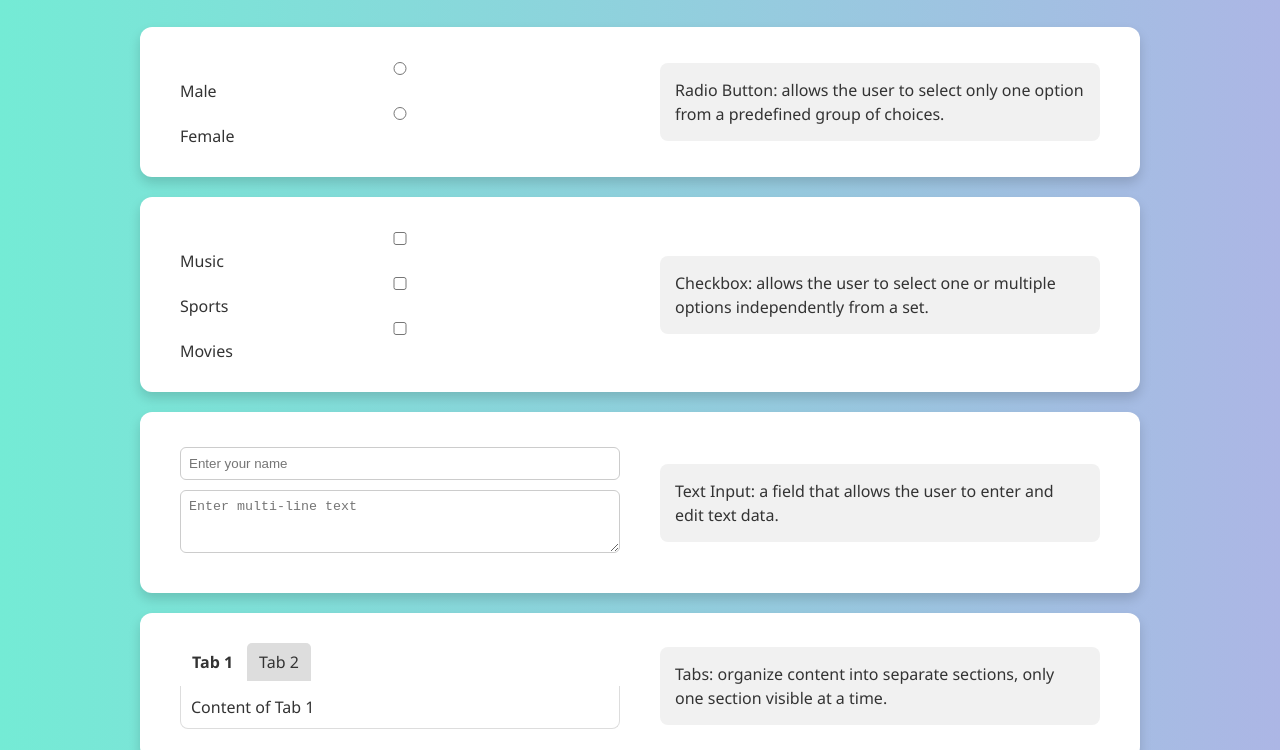
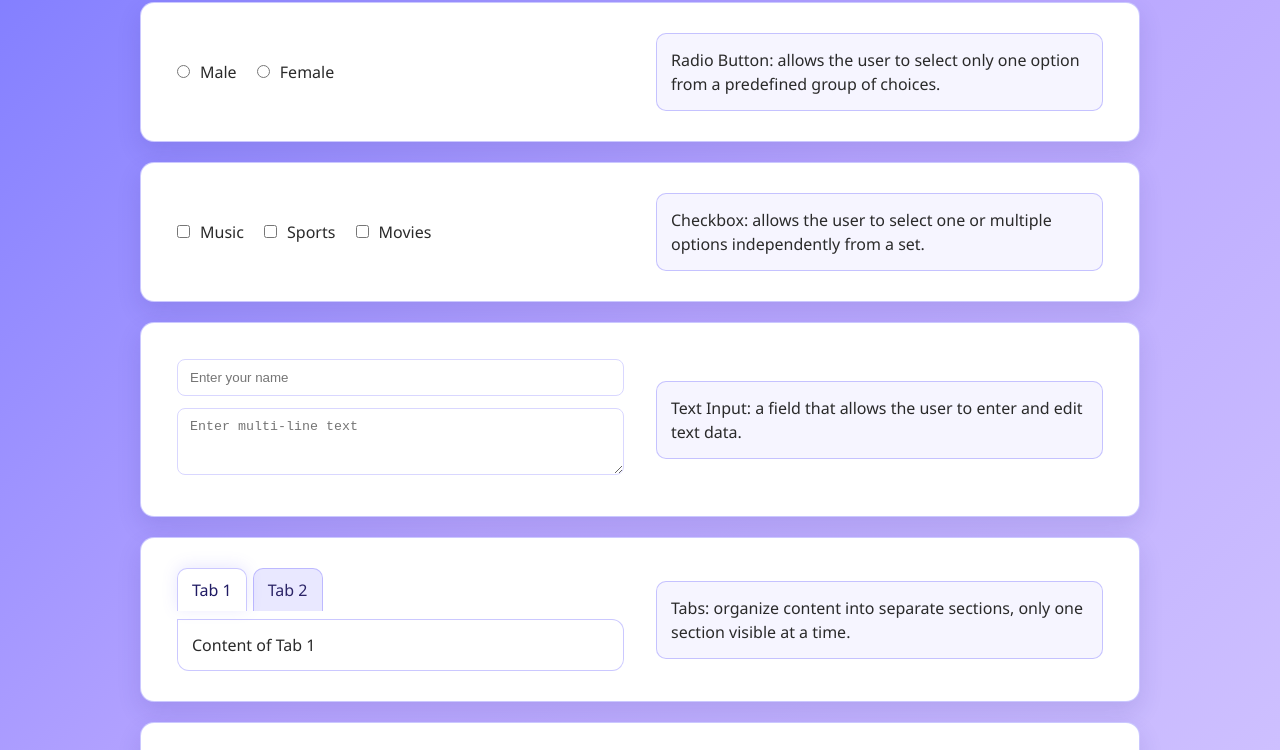
Before and after one commit to Byblosean/UI_elemetnts, a plain HTML site: page index.html in a window 1280 px wide. Shown: the part 97-847 px from the top of the page. Drawn offline with Linux system fonts and the light colour scheme.

Commit message:
fixUpdate index.html

```diff
--- a/index.html
+++ b/index.html
@@ -1,129 +1,120 @@
 <!DOCTYPE html>
 <html lang="en">
 <head>
-<meta charset="UTF-8">
-<meta name="viewport" content="width=device-width, initial-scale=1.0">
+<meta charset="UTF-8" />
+<meta name="viewport" content="width=device-width, initial-scale=1.0"/>
 <title>UI Controls Showcase</title>
 <style>
-  body {
-    font-family: 'Segoe UI', Tahoma, Geneva, Verdana, sans-serif;
-    background: linear-gradient(to right, #74ebd5, #acb6e5);
-    margin: 0;
-    padding: 20px;
-    color: #333;
+  :root{
+    --violet:#6c63ff;
+    --violet-600:#5848c2;
+    --violet-200:#c6c2ff;
+    --ink:#22223b;
+    --paper:#ffffff;
+    --soft:#f6f5ff;
+    --border: rgba(108,99,255,.35);
   }
-  h1 {
-    text-align: center;
-    margin-bottom: 40px;
-    color: #222;
+
+  body{
+    font-family: "Segoe UI", Tahoma, Geneva, Verdana, sans-serif;
+    background: linear-gradient(135deg, #7f7cff 0%, #b8a6ff 35%, #e3d9ff 100%);
+    margin:0; padding:24px; color:#2a2a2a;
   }
-  .container {
-    max-width: 1000px;
-    margin: 0 auto;
+
+  h1{
+    text-align:center; margin:0 0 32px; color:#201b69;
+    text-shadow:0 1px 0 #fff, 0 0 20px rgba(108,99,255,.25);
   }
-  .block {
-    display: flex;
-    flex-wrap: wrap;
-    background: #fff;
-    border-radius: 12px;
-    padding: 20px;
-    margin-bottom: 20px;
-    box-shadow: 0 6px 12px rgba(0,0,0,0.15);
-    align-items: center;
+
+  .container{ max-width:1000px; margin:0 auto; }
+
+  /* cards */
+  .block{
+    display:flex; flex-wrap:wrap; align-items:center;
+    background: var(--paper);
+    border-radius:14px; padding:20px; margin-bottom:20px;
+    box-shadow: 0 10px 24px rgba(36, 28, 127, .12);
+    border:1px solid var(--border);
   }
-  .example, .description {
-    flex: 1 1 300px;
-    padding: 10px 20px;
+  .example,.description{ flex:1 1 320px; padding:10px 16px; }
+  .description{ display:flex; align-items:center; }
+  .description p{
+    margin:0; line-height:1.5; background:var(--soft);
+    padding:14px; border-radius:10px; border:1px solid var(--border);
   }
-  .description {
-    display: flex;
-    align-items: center;
+
+  /* inputs */
+  input, select, button, textarea{
+    margin:6px 0; padding:10px 12px; border-radius:8px;
+    border:1px solid #d9d7ff; width:100%; box-sizing:border-box;
+    outline:none;
   }
-  .description p {
-    margin: 0;
-    line-height: 1.5;
-    background: #f1f1f1;
-    padding: 15px;
-    border-radius: 8px;
+  input:focus, select:focus, textarea:focus{
+    border-color: var(--violet); box-shadow:0 0 0 3px rgba(108,99,255,.18);
   }
-  input, select, button, textarea {
-    margin: 5px 0;
-    padding: 8px;
-    border-radius: 6px;
-    border: 1px solid #ccc;
-    width: 100%;
-    box-sizing: border-box;
+
+  /* button (фиолетовый стиль) */
+  button{
+    background: var(--violet); color:#fff; border:none; cursor:pointer;
+    transition: transform .05s ease, box-shadow .2s ease, background .2s ease;
+    box-shadow: 0 6px 12px rgba(108,99,255,.35);
   }
-  button {
-    background: #6c63ff;
-    color: #fff;
-    border: none;
-    cursor: pointer;
-    transition: 0.3s;
+  button:hover{ background:var(--violet-600); box-shadow:0 10px 20px rgba(108,99,255,.45); }
+  button:active{ transform: translateY(1px) scale(.99); }
+
+  /* table */
+  table{ border-collapse:collapse; width:100%; margin-top:10px; }
+  th,td{ border:1px solid #e8e6ff; padding:10px; text-align:left; }
+  th{ background:#f1efff; color:#2b2467; }
+
+  /* ✅ FIX 1: выравнивание радио/чекбоксов с текстом */
+  .choices label{
+    display:inline-flex; align-items:center; gap:10px;
+    margin-right:16px; user-select:none; cursor:pointer;
   }
-  button:hover {
-    background: #5848c2;
+  input[type="radio"], input[type="checkbox"]{
+    width:auto; height:auto; margin:0;                 /* убрали странные отступы */
+    vertical-align: middle;                            /* подстраховка для старых браузеров */
+    accent-color: var(--violet);                       /* нативный фиолетовый чек/радио */
   }
-  table {
-    border-collapse: collapse;
-    width: 100%;
-    margin-top: 10px;
+
+  /* ✅ FIX 2: контрастные вкладки */
+  .tabs{
+    display:flex; gap:6px; margin-bottom:8px; align-items:flex-end;
   }
-  th, td {
-    border: 1px solid #ccc;
-    padding: 8px;
-    text-align: left;
+  .tab{
+    padding:10px 14px; border-radius:10px 10px 0 0;
+    background: rgba(108,99,255,.15);
+    color:#2b2467; border:1px solid var(--border);
+    border-bottom:none; cursor:pointer; user-select:none;
+    transition: background .2s ease, box-shadow .2s ease;
+    backdrop-filter: blur(4px);
   }
-  th { background: #eee; }
-  .tabs {
-    display: flex;
-    cursor: pointer;
-    margin-bottom: 5px;
+  .tab:hover{ background: rgba(108,99,255,.22); }
+  .tab.active{
+    background: #fff; color:#1f1a63;
+    box-shadow: 0 -2px 16px rgba(108,99,255,.15);
+    position:relative; z-index:1;
   }
-  .tab {
-    padding: 8px 12px;
-    background: #ddd;
-    margin-right: 2px;
-    border-radius: 5px 5px 0 0;
+  .tab-content{
+    border:1px solid var(--border);
+    border-radius: 0 12px 12px 12px;
+    padding:14px; background:#fff; color:#2a2a2a;
   }
-  .tab.active {
-    background: #fff;
-    font-weight: bold;
+
+  /* links + tooltip */
+  a{ color:var(--violet); font-weight:600; text-decoration:none; }
+  a:hover{ text-decoration:underline; }
+  .tooltip{ position:relative; display:inline-block; color:var(--violet); cursor:pointer; }
+  .tooltip .tooltiptext{
+    visibility:hidden; opacity:0; width:180px;
+    background:#2b2467; color:#fff; text-align:center;
+    border-radius:8px; padding:8px; position:absolute; z-index:2;
+    bottom:125%; left:50%; transform: translateX(-50%);
+    transition: opacity .2s ease;
+    box-shadow:0 8px 18px rgba(43,36,103,.35);
   }
-  .tab-content {
-    border: 1px solid #ddd;
-    border-top: none;
-    padding: 10px;
-    background: #fff;
-    border-radius: 0 0 8px 8px;
-  }
-  .tooltip {
-    position: relative;
-    display: inline-block;
-    cursor: pointer;
-    color: #6c63ff;
-    text-decoration: underline;
-  }
-  .tooltip .tooltiptext {
-    visibility: hidden;
-    width: 160px;
-    background-color: #333;
-    color: #fff;
-    text-align: center;
-    border-radius: 5px;
-    padding: 5px;
-    position: absolute;
-    z-index: 1;
-    bottom: 125%;
-    left: 50%;
-    margin-left: -80px;
-    opacity: 0;
-    transition: opacity 0.3s;
-  }
-  .tooltip:hover .tooltiptext {
-    visibility: visible;
-    opacity: 1;
-  }
+  .tooltip:hover .tooltiptext{ visibility:visible; opacity:1; }
 </style>
 </head>
 <body>
@@ -134,9 +125,9 @@
   <!-- Radio Button -->
   <div class="block">
     <div class="example">
-    <form>
-      <label><input type="radio" name="gender" value="male"> Male</label>
-      <label><input type="radio" name="gender" value="female"> Female</label>
+      <form class="choices">
+        <label><input type="radio" name="gender" value="male">Male</label>
+        <label><input type="radio" name="gender" value="female">Female</label>
       </form>
     </div>
     <div class="description">
@@ -147,10 +138,10 @@
   <!-- Checkbox -->
   <div class="block">
     <div class="example">
-    <form>
-      <label><input type="checkbox" name="interest" value="music"> Music</label>
-      <label><input type="checkbox" name="interest" value="sports"> Sports</label>
-      <label><input type="checkbox" name="interest" value="movies"> Movies</label>
+      <form class="choices">
+        <label><input type="checkbox" name="interest" value="music">Music</label>
+        <label><input type="checkbox" name="interest" value="sports">Sports</label>
+        <label><input type="checkbox" name="interest" value="movies">Movies</label>
       </form>
     </div>
     <div class="description">
@@ -161,7 +152,7 @@
   <!-- Text Input -->
   <div class="block">
     <div class="example">
-    <input type="text" placeholder="Enter your name">
+      <input type="text" placeholder="Enter your name" />
       <textarea placeholder="Enter multi-line text" rows="3"></textarea>
     </div>
     <div class="description">
@@ -193,14 +184,14 @@
     </div>
   </div>
 
-<!-- Text Label -->
+  <!-- Label -->
   <div class="block">
     <div class="example">
       <label for="email">Email address:</label>
-    <input type="email" id="email" placeholder="Enter email">
+      <input type="email" id="email" placeholder="Enter email" />
     </div>
     <div class="description">
-    <p>Text Label: a static text element used to identify, describe, or provide context for another UI component.</p>
+      <p>Text Label: a static text element used to identify or describe another UI component.</p>
     </div>
   </div>
 
@@ -222,11 +213,11 @@
       </div>
     </div>
     <div class="description">
-    <p>Tooltip: a small informational popup that appears when the user hovers over or focuses on a UI element.</p>
+      <p>Tooltip: a small informational popup that appears when the user hovers over an element.</p>
     </div>
   </div>
 
-<!-- Dropdown List -->
+  <!-- Dropdown -->
   <div class="block">
     <div class="example">
       <select>
```
Lines whose indentation alone changed are shown as unchanged.
